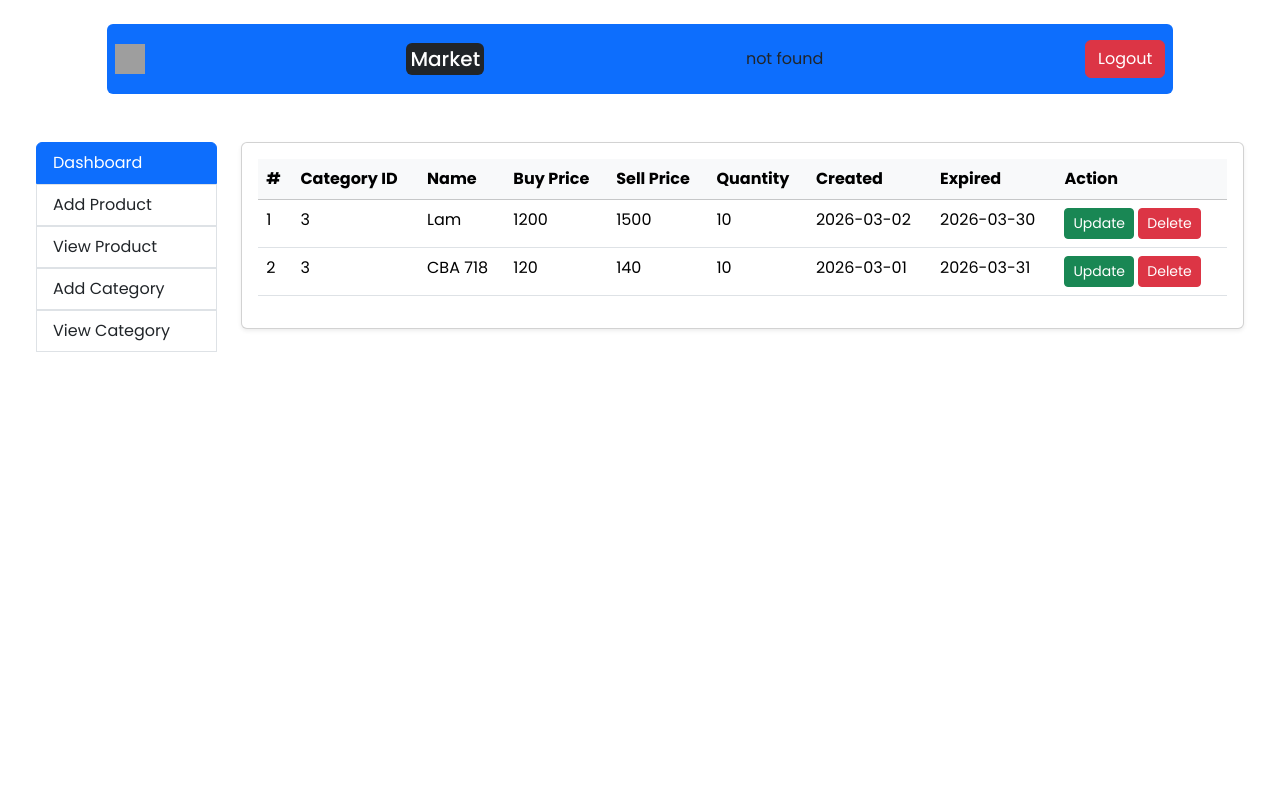
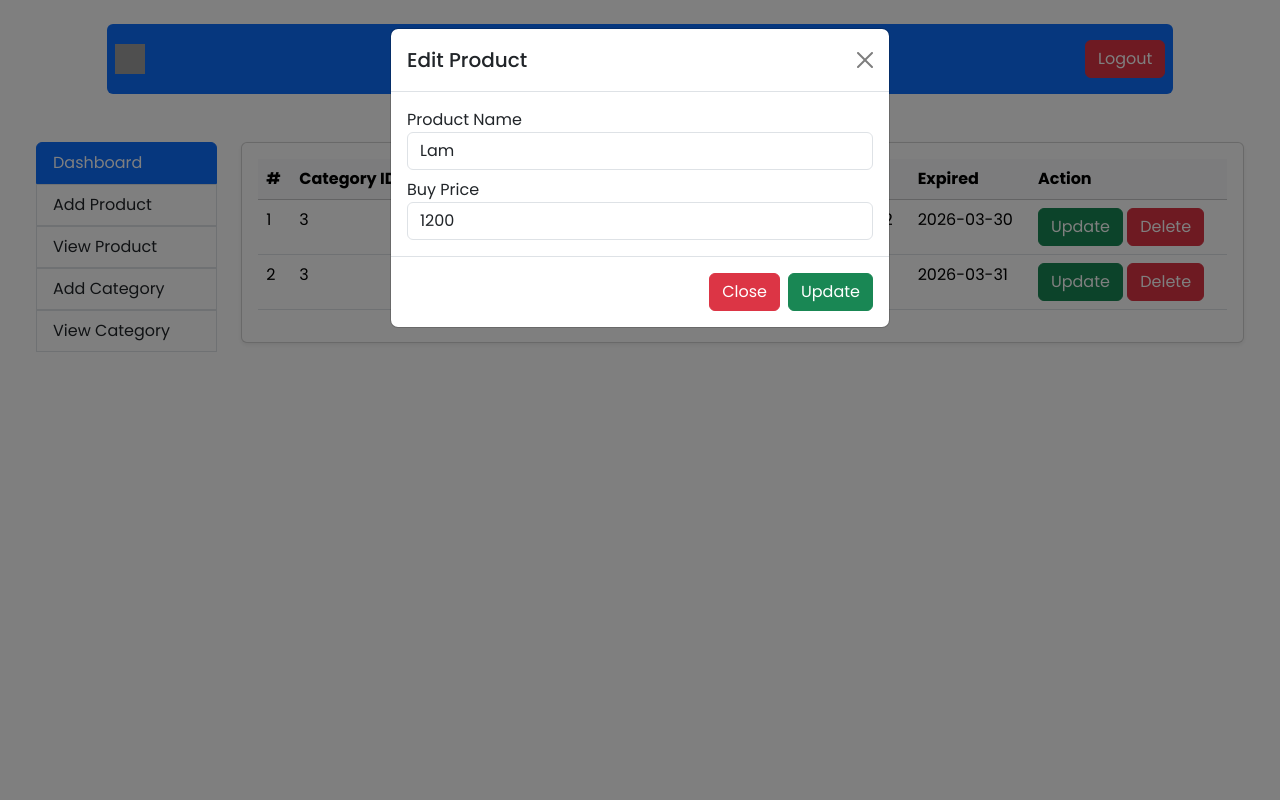
Before and after one commit to vzme/Mini-Market, a PHP site: page /viewproduct.php?p_id=1 in a window 1280 px wide. Run offline with PHP 8.4, Linux system fonts and the light colour scheme; data comes from the database, SQL or seed files in the repository; grey boxes are pictures that could not be loaded.

Commit message:
fix some code

```diff
--- a/admin/includes/category.php
+++ b/admin/includes/category.php
@@ -21,9 +21,9 @@
     return self::query_process("SELECT * FROM category");
     }
 
-    public static function getOneCategory($name){
+    public static function getOneCategory($id){
 
-    $single_user = self::query_process("SELECT * FROM category where name = '$name'");
+    $single_user = self::query_process("SELECT * FROM category where id = '$id'");
     return !empty($single_user) ? array_shift($single_user) : false;
     }
 
@@ -49,21 +49,22 @@
         return $userClass;
     }
 
-    public function delete($id){
-    global $obj;
-    $query = $obj->query("DELETE FROM catagory where id = '$id'");
-    if($query){
-    return true;
-    }else{
+
+    public function update($id, $name){
+        global $obj;
+        $query = $obj->query("UPDATE category set `name`='$name' where id = '$id'");
+        if($query){
+        return true;
+        }else{
+
         return false;
-    }
+
+        }
 
     }
-
-
 
 }
 
 
-$category = new Category();
+$cat = new Category();
 ?>
--- a/admin/includes/product.php
+++ b/admin/includes/product.php
@@ -34,10 +34,11 @@
     return !empty($single_user) ? array_shift($single_user) : false;
     }
 
+
     public static function getProductById($id){
 
-    $single_product_id = self::query_process("SELECT * FROM product where name = '$id'");
-    return !empty($single_user) ? array_shift($single_product_id) : false;
+    $single_product_id = self::query_process("SELECT * FROM product where id = '$id'");
+    return !empty($single_product_id) ? array_shift($single_product_id) : false;
     }
 
 
@@ -62,6 +63,13 @@
         return $userClass;
     }
 
+    // public function update($id){
+    //     global $obj;
+    //     if($query){
+
+    //     }
+    // }
+
     public function delete($id){
         global $obj;
         $query = $obj->query("DELETE FROM product where id = '$id'");
--- a/admin/viewproduct.php
+++ b/admin/viewproduct.php
@@ -44,65 +44,71 @@
             <tbody>
               <?php
               $all_product = $pro->getAllProduct();
-              foreach ($all_product as $pro) {
+              foreach ($all_product as $p) {
               ?>
               <tr>
-                <td><?php echo $pro->id; ?></td>
-                <td><?php echo $pro->category_id; ?></td>
-                <td><?php echo $pro->name_product; ?></td>
-                <td><?php echo $pro->buy_price; ?></td>
-                <td><?php echo $pro->sell_price; ?></td>
-                <td><?php echo $pro->quantity; ?></td>
-                <td><?php echo $pro->date_create; ?></td>
-                <td><?php echo $pro->date_expired; ?></td>
+                <td><?php echo $p->id; ?></td>
+                <td><?php echo $p->category_id; ?></td>
+                <td><?php echo $p->name_product; ?></td>
+                <td><?php echo $p->buy_price; ?></td>
+                <td><?php echo $p->sell_price; ?></td>
+                <td><?php echo $p->quantity; ?></td>
+                <td><?php echo $p->date_create; ?></td>
+                <td><?php echo $p->date_expired; ?></td>
                <td>
-                  <a href="?edit_id=<?php echo $pro->id; ?>" class="btn btn-success btn-sm">Update</a>
-                  <button class="btn btn-danger btn-sm"><a class="text-decoration-none text-white" href="?del_id=<?php echo $pro->id; ?>">Delete</a></button>
+                    <a href="viewproduct.php?p_id=<?php echo $p->id; ?>" class="text-white btn btn-success">Update</a>
+                    <button class="btn btn-danger"><a class="text-decoration-none text-white" href="delete.php?id=<?php echo $p->id; ?>">Delete</a></button>
                   </td>
                   </tr>
                   <?php } ?>
+
+
             </tbody>
           </table>
         </div>
       </div>
     </div>
+
   </div>
 </div>
 
-<!-- Modal - Form INSIDE modal-content -->
+
+
 
 
 <div class="modal fade" id="exampleModal" tabindex="-1" aria-labelledby="exampleModalLabel" aria-hidden="true">
   <div class="modal-dialog">
+    <?php
+    if (isset($_GET['p_id'])) {
+      $id = $_GET['p_id'];
+      $g = $pro->getProductById($id);
+
+      if($g){ ?>
         <form action="<?php echo $_SERVER['PHP_SELF']; ?>" method="POST">
           <div class="modal-content">
             <div class="modal-header">
-        <h1 class="modal-title fs-5" id="exampleModalLabel">Modal title</h1>
+              <h1 class="modal-title fs-5" id="exampleModalLabel">Edit Product</h1>
               <button type="button" class="btn-close" data-bs-dismiss="modal" aria-label="Close"></button>
             </div>
-
             <div class="modal-body">
-        <?php
-        $editUser = null;
-        if (isset($_GET['c_id'])) {
-          $name = $_GET['c_id'];
-          $g = $pro->getOneProduct($name);
-
-        ?>
-          <input type="text" name="username" class="form-control" value="<?php echo $g->id; ?>">
-          <input type="text" name="password" class="form-control" value="<?php echo $g->name; ?>">
+              <label>Product Name</label>
+              <input type="text" name="name" class="form-control mb-2" value="<?php echo $g->name_product; ?>">
+              <label>Buy Price</label>
+              <input type="text" name="buy_price" class="form-control" value="<?php echo $g->buy_price; ?>">
+              <input type="hidden" name="id" value="<?php echo $g->id; ?>">
             </div>
             <div class="modal-footer">
               <button type="button" class="btn btn-danger" data-bs-dismiss="modal">Close</button>
-        <button type="submit" name="update_user" class="btn btn-success">Save</button>
+              <button type="submit" name="update_product" class="btn btn-success">Update</button>
             </div>
           </div>
         </form>
+      <?php }
+    } ?>
   </div>
 </div>
-<?php } ?>
 
-<?php if (isset($_GET['c_id'])) { ?>
+<?php if (isset($_GET['p_id'])) { ?>
   <script>
     document.addEventListener("DOMContentLoaded", function() {
       var myModal = new bootstrap.Modal(document.getElementById('exampleModal'));
```
Also changed, not shown: admin/api/delete_category.php (+8 -8 lines), admin/api/update_category.php (+18 -0 lines), admin/viewcategory.php (+22 -23 lines). Lines whose indentation alone changed are shown as unchanged.
